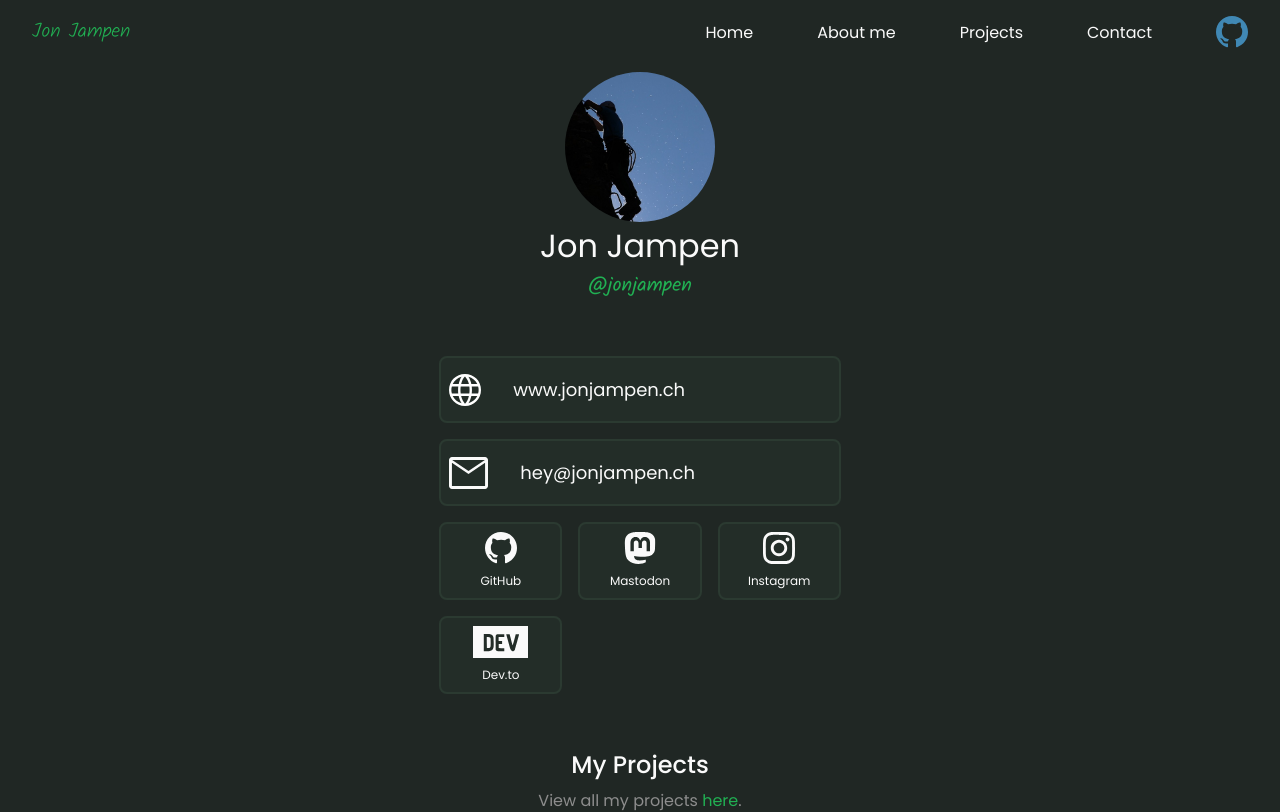
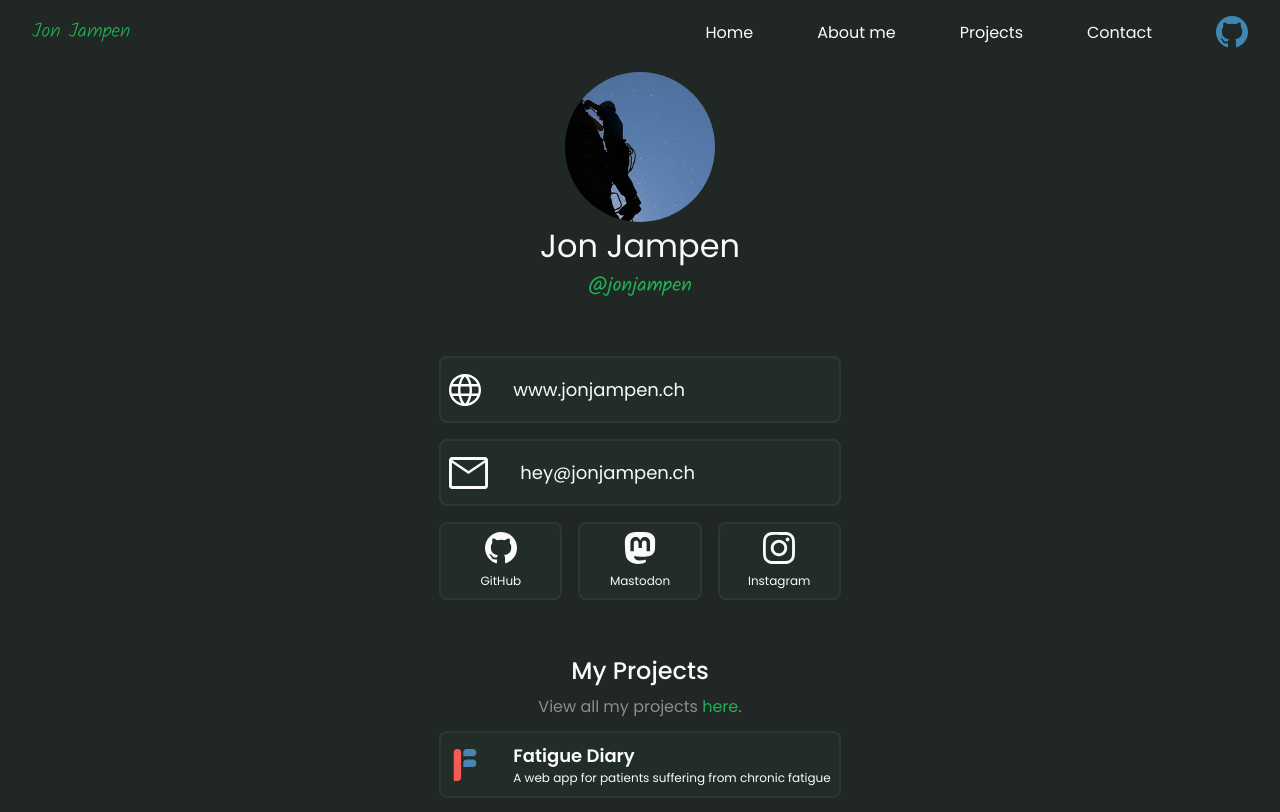
Before and after one commit to jonjampen/portfolio, a SvelteKit app: page /links in a window 1280 px wide. Shown: the top 812 px of the page. Built offline with nearby package versions, Linux system fonts and the light colour scheme.

Commit message:
Removing dev.to form links.

```diff
--- a/package.json
+++ b/package.json
@@ -15,7 +15,6 @@
         "prettier": "^2.8.0",
         "prettier-plugin-svelte": "^2.8.1",
         "svelte": "^3.54.0",
-        "svelte-meta-tags": "^2.8.0",
         "vite": "^4.3.0"
     },
     "type": "module",
--- a/src/routes/links/+page.svelte
+++ b/src/routes/links/+page.svelte
@@ -37,10 +37,6 @@
                 <img src="/icons/instagram.svg" alt="instagram" />
                 <p>Instagram</p>
             </a>
-            <a href="https://www.dev.to/jonjampen/" target="_blank" class="small-card card">
-                <img src="/icons/devdotto.svg" alt="dev.to" />
-                <p>Dev.to</p>
-            </a>
         </div>
         <br />
         <h3>My Projects</h3>
```
Also changed, not shown: 1 other file (tests, documents, lock files or other folders).
